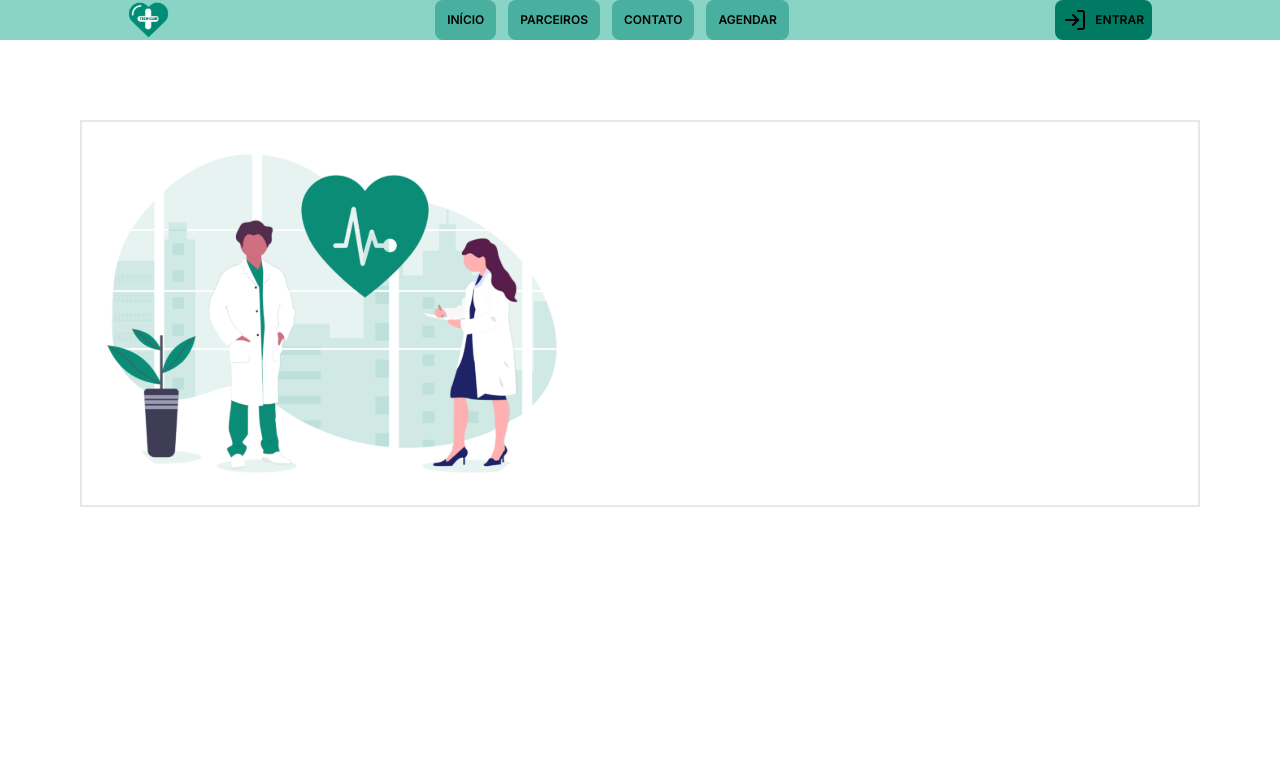
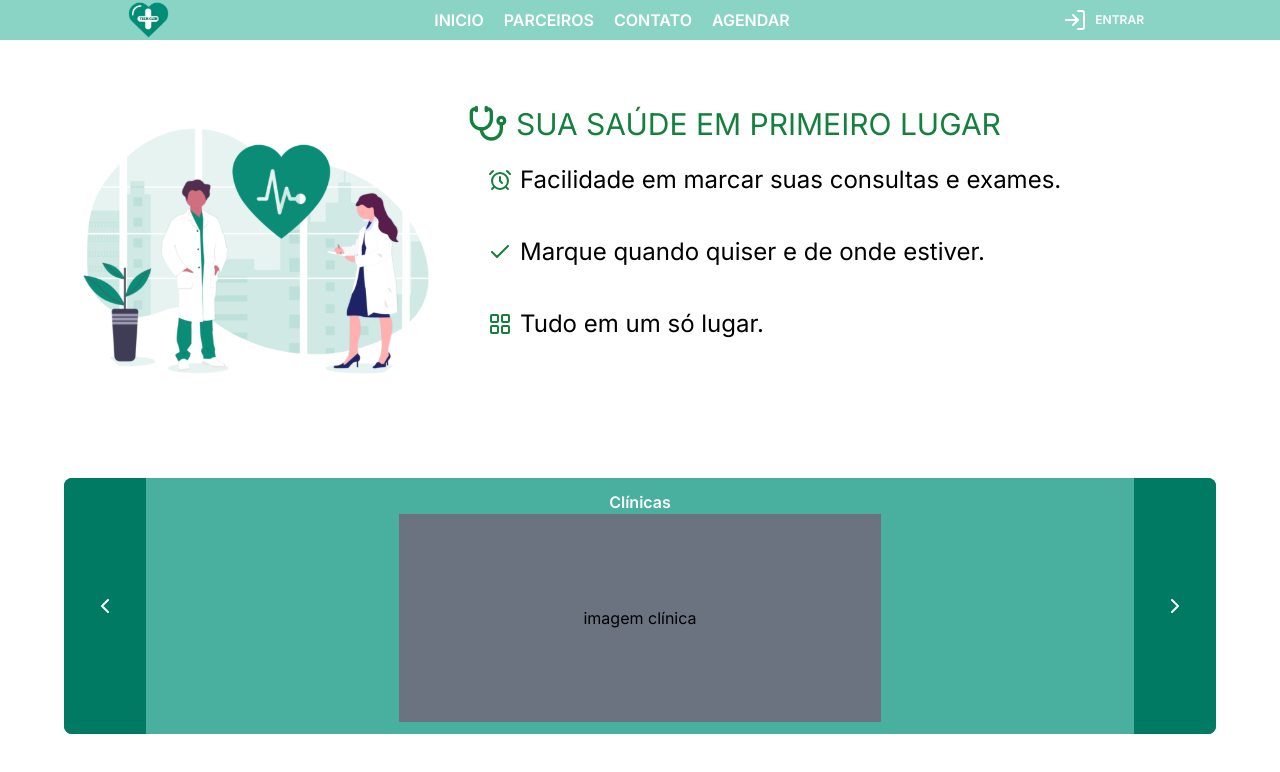
Before and after one commit to duardoliveiras/tech-clin-frontend, a Next.js app: page / in a window 1280 px wide. Shown: the top 772 px of the page. Built offline with nearby package versions, Linux system fonts and the light colour scheme.

Commit message:
feat: implementando slider de imagens para clinicas e organizando estilos do homepage

```diff
--- a/src/app/page.tsx
+++ b/src/app/page.tsx
@@ -1,4 +1,12 @@
-import { LogIn } from "lucide-react";
+import {
+  AlarmClock,
+  Check,
+  ChevronLeft,
+  ChevronRight,
+  LayoutGrid,
+  LogIn,
+  Stethoscope,
+} from "lucide-react";
 import Image from "next/image";
 
 export default function Home() {
@@ -10,30 +18,23 @@ export default function Home() {
             <Image src={"/techclin.svg"} width={60} height={60} alt={"Logo"} />
           </div>
 
-          <div className="w-full justify-center gap-x-3 items-center flex flex-row">
-            <div className="w-auto h-auto text-xs bg-secondary rounded-lg p-3 flex items-center justify-center">
-              Início
-            </div>
-            <div className="w-auto h-auto text-xs bg-secondary rounded-lg p-3 flex items-center justify-center">
-              Parceiros
-            </div>
-            <div className="w-auto  h-auto text-xs bg-secondary rounded-lg p-3 flex items-center justify-center">
-              Contato
-            </div>
-            <div className="w-auto  h-auto text-xs bg-secondary rounded-lg p-3 flex items-center justify-center">
-              Agendar
-            </div>
+          <div className="w-full justify-center gap-x-5 text-white items-center flex flex-row">
+            <p className="cursor-pointer hover:text-green-600">inicio</p>
+            <p className="cursor-pointer hover:text-green-600">parceiros</p>
+            <p className="cursor-pointer hover:text-green-600">contato</p>
+            <p className="cursor-pointer hover:text-green-600">agendar</p>
           </div>
           <div className="w-auto">
-            <div className="w-auto  h-auto text-xs bg-third gap-x-2 rounded-lg p-2 flex items-center justify-center">
+            <div className="w-auto  h-auto text-xs text-white hover:text-green-600 cursor-pointer gap-x-2 rounded-lg p-2 flex items-center justify-center">
               <LogIn />
               <p>Entrar</p>
             </div>
           </div>
         </div>
       </div>
-      <div className="w-full h-full bg-white flex flex-col p-20">
-        <div className="w-full h-auto border-2">
+      <div className="w-full h-full bg-white flex flex-col p-16">
+        <div className="w-full h-auto flex flex-row">
+          <div className="w-1/2 flex overflow-hidden">
             <Image
               src={"/assets/doctors.svg"}
               width={500}
@@ -41,6 +42,41 @@ export default function Home() {
               alt="Médicos"
             />
           </div>
+          <div className="w-full flex flex-col ">
+            <div className="w-full flex items-center pl-5 gap-x-2 text-3xl text-green-700 uppercase">
+              <Stethoscope size={40} />
+              <p>sua saúde em primeiro lugar</p>
+            </div>
+            <div className="mt-5 w-full pl-10 gap-y-10 text-2xl flex flex-col">
+              <div className="w-full items-center gap-x-2  flex">
+                <AlarmClock className="text-green-700" />
+                <p>Facilidade em marcar suas consultas e exames.</p>
+              </div>
+              <div className="w-full items-center gap-x-2  flex">
+                <Check className="text-green-700" />
+                <p>Marque quando quiser e de onde estiver.</p>
+              </div>
+              <div className="w-full items-center gap-x-2  flex">
+                <LayoutGrid className="text-green-700" />
+                <p>Tudo em um só lugar.</p>
+              </div>
+            </div>
+          </div>
+        </div>
+        <div className="w-full h-64 flex flex-row bg-green-700 mt-20 rounded-lg overflow-hidden">
+          <div className="w-1/12 h-full flex bg-third justify-center items-center text-white">
+            <ChevronLeft />
+          </div>
+          <div className="w-full h-full bg-secondary flex flex-col items-center p-3">
+            <div className="font-semibold text-white">Clínicas</div>
+            <div className="w-1/2 h-full bg-gray-500 flex justify-center items-center">
+              imagem clínica
+            </div>
+          </div>
+          <div className="w-1/12 h-full flex bg-third justify-center items-center text-white">
+            <ChevronRight />
+          </div>
+        </div>
       </div>
     </main>
   );
```
Lines whose indentation alone changed are shown as unchanged.
